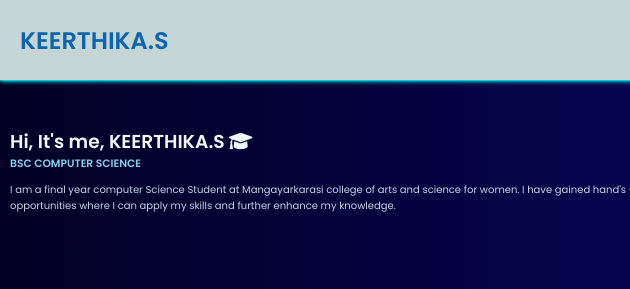
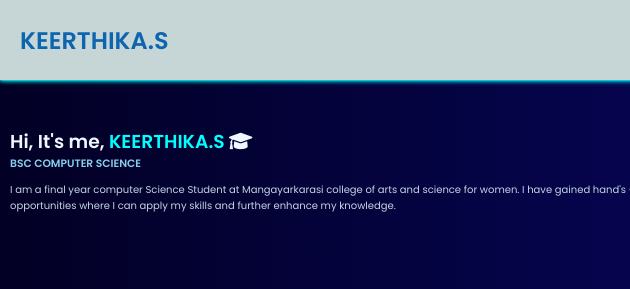
Before and after one commit to keerthikaSR/keerthikawebsite, a plain HTML site: page index.html in a window 1280 px wide. Shown: the top 289 px of the page, 0-630 px from the left. Drawn offline with Linux system fonts and the light colour scheme.

Commit message:
New meaningful message

```diff
--- a/index.html
+++ b/index.html
@@ -45,7 +45,7 @@
     </div>
 
     <div id="kk">
-        <h3 id="gr"> Hi, It's me, KEERTHIKA.S <i class="fa-solid fa-graduation-cap"></i></h3>
+        <h3 id="gr"> Hi, It's me, <span style="color: aqua;">KEERTHIKA.S</span> <i class="fa-solid fa-graduation-cap"></i></h3>
 
     </div>
     <div id="er">
```
